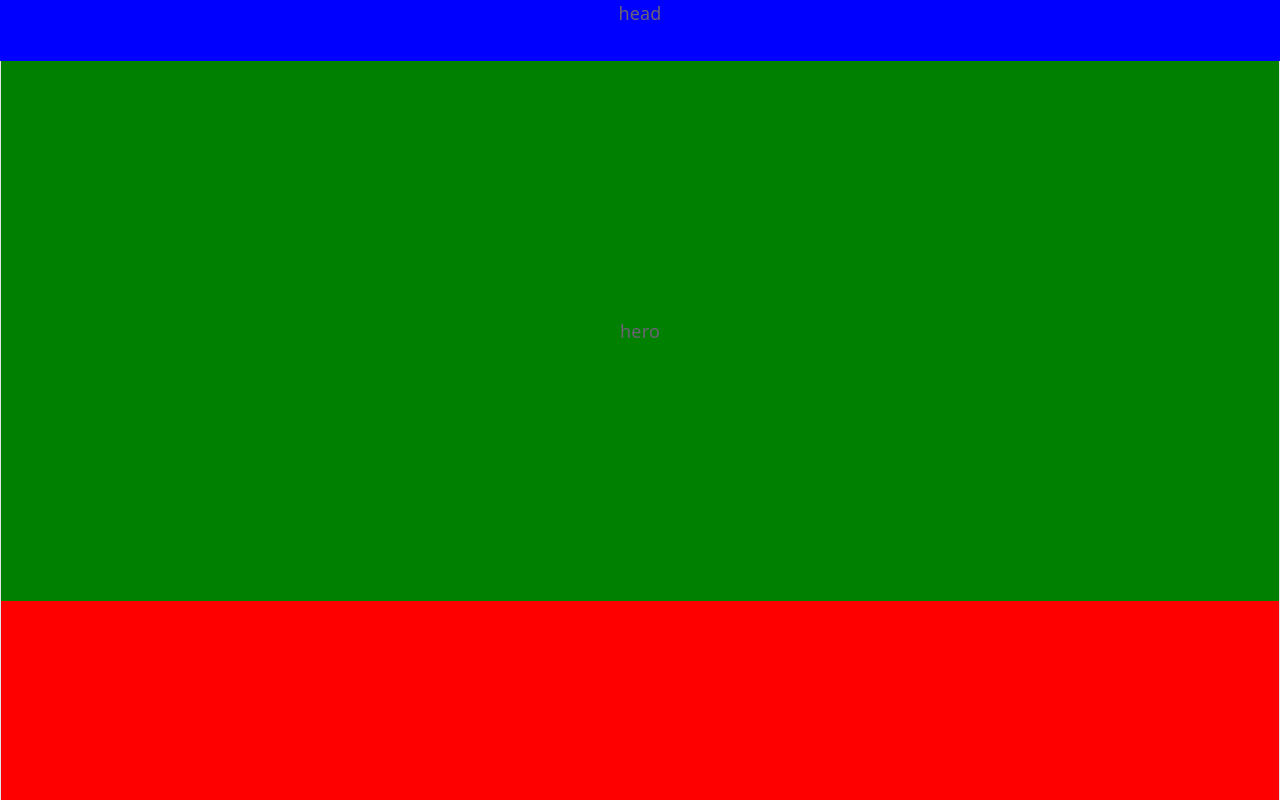
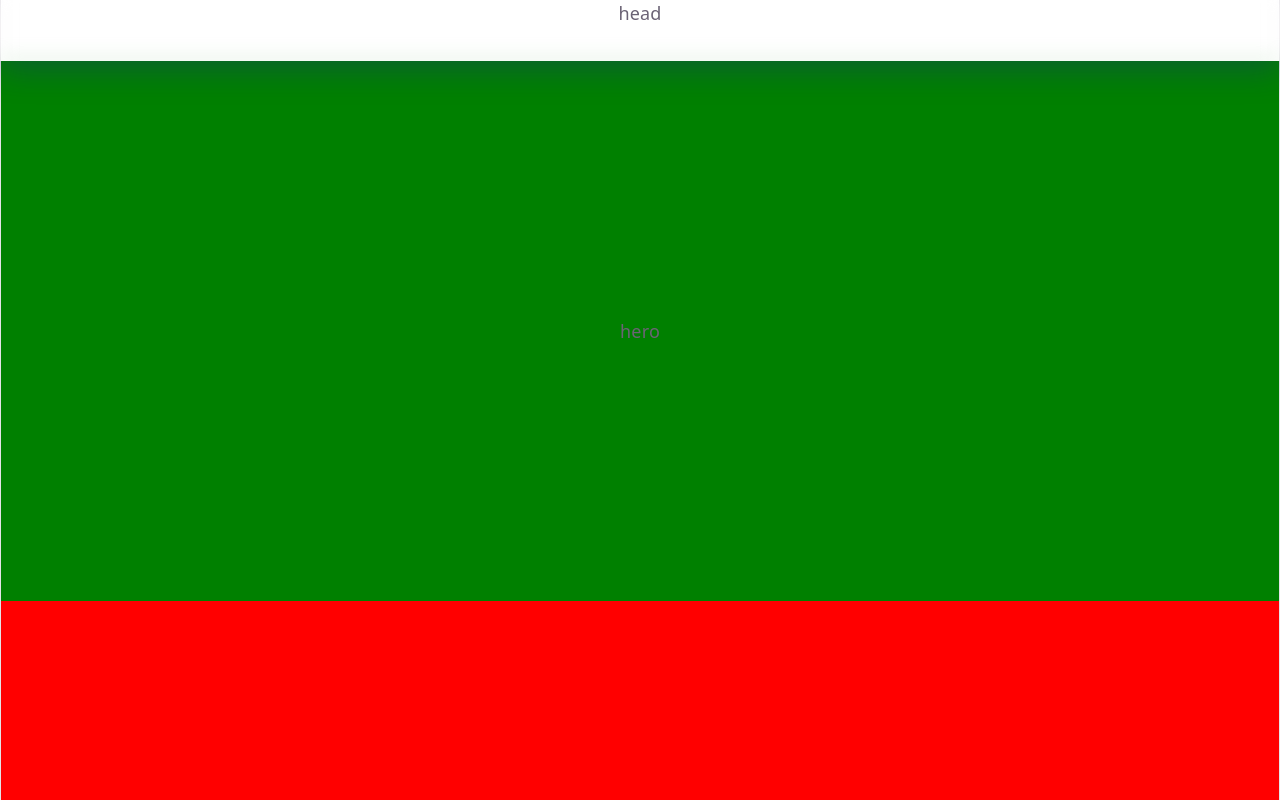
Before and after one commit to Amany-Elsayed/improved-portfolio, a React (Vite) app: page / in a window 1280 px wide. Shown: the top 800 px of the page. Built offline with nearby package versions, Linux system fonts and the light colour scheme.

Commit message:
added glassmorphism effect to header

```diff
--- a/package.json
+++ b/package.json
@@ -10,6 +10,9 @@
     "preview": "vite preview"
   },
   "dependencies": {
+    "@emotion/react": "^11.14.0",
+    "@emotion/styled": "^11.14.1",
+    "@mui/material": "^9.0.0",
     "react": "^19.2.5",
     "react-dom": "^19.2.5"
   },
--- /dev/null
+++ b/src/App.css
@@ -0,0 +1,12 @@
+header {
+  background: rgba(255, 255, 255, 0.015);
+  backdrop-filter: blur(10px);
+  -webkit-backdrop-filter: blur(10px); /*this is for safari support*/
+  box-shadow: 0 8px 32px 0 rgba(31, 38, 135, 0.37);
+  height: 3.4rem;
+  position: fixed;
+  width: 100%;
+  top: 0;
+  left: 0;
+  z-index: 1000;
+}
--- a/src/App.jsx
+++ b/src/App.jsx
@@ -1,20 +1,10 @@
+import "./App.css";
+
 function App() {
   return (
     <div className="App">
       {/* HEADER */}
-      <header
-        style={{
-          backgroundColor: "blue",
-          height: "3.4rem",
-          position: "fixed",
-          width: "100%",
-          top: 0,
-          left: 0,
-          zIndex: 1000,
-        }}
-      >
-        head
-      </header>
+      <header>head</header>
       {/* === HEADER === */}
       {/* FIRST SECTION: HERO */}
       <div
@@ -25,7 +15,7 @@ function App() {
           justifyContent: "center",
           alignItems: "center",
           display: "flex",
-          marginTop: "3.4rem"
+          marginTop: "3.4rem",
         }}
       >
         hero
```
Also changed, not shown: 1 other file (tests, documents, lock files or other folders).
